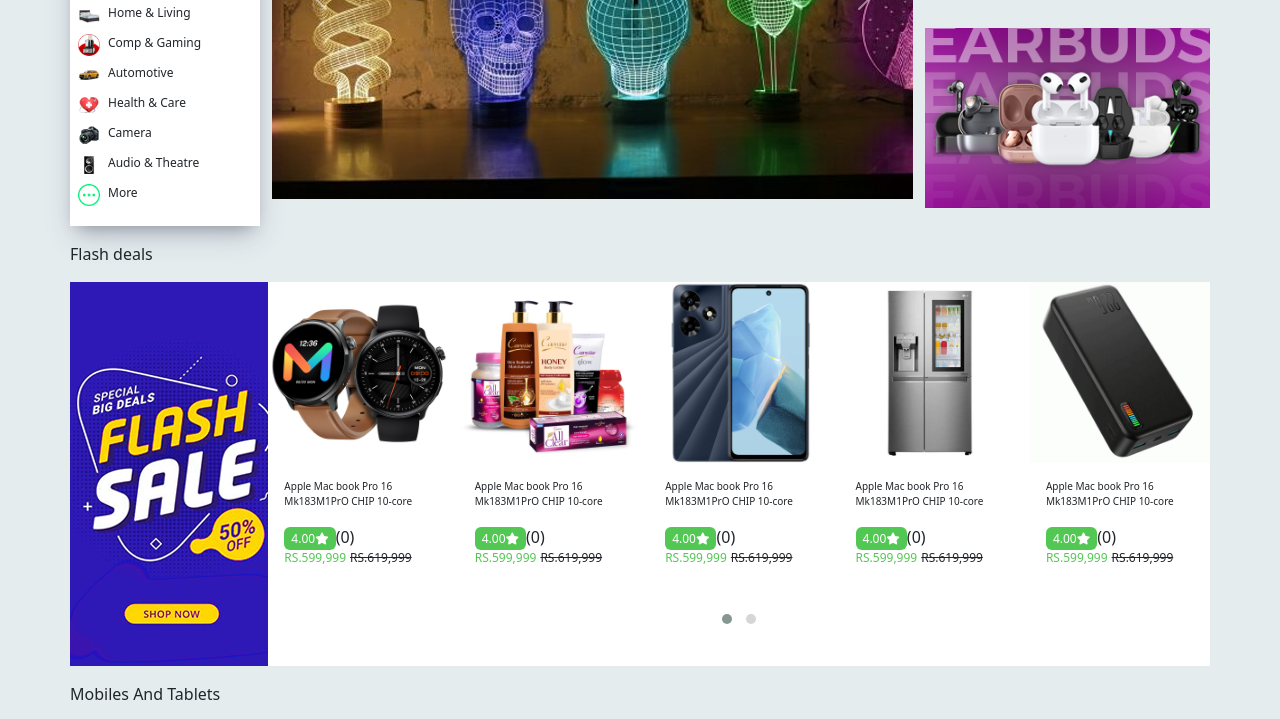
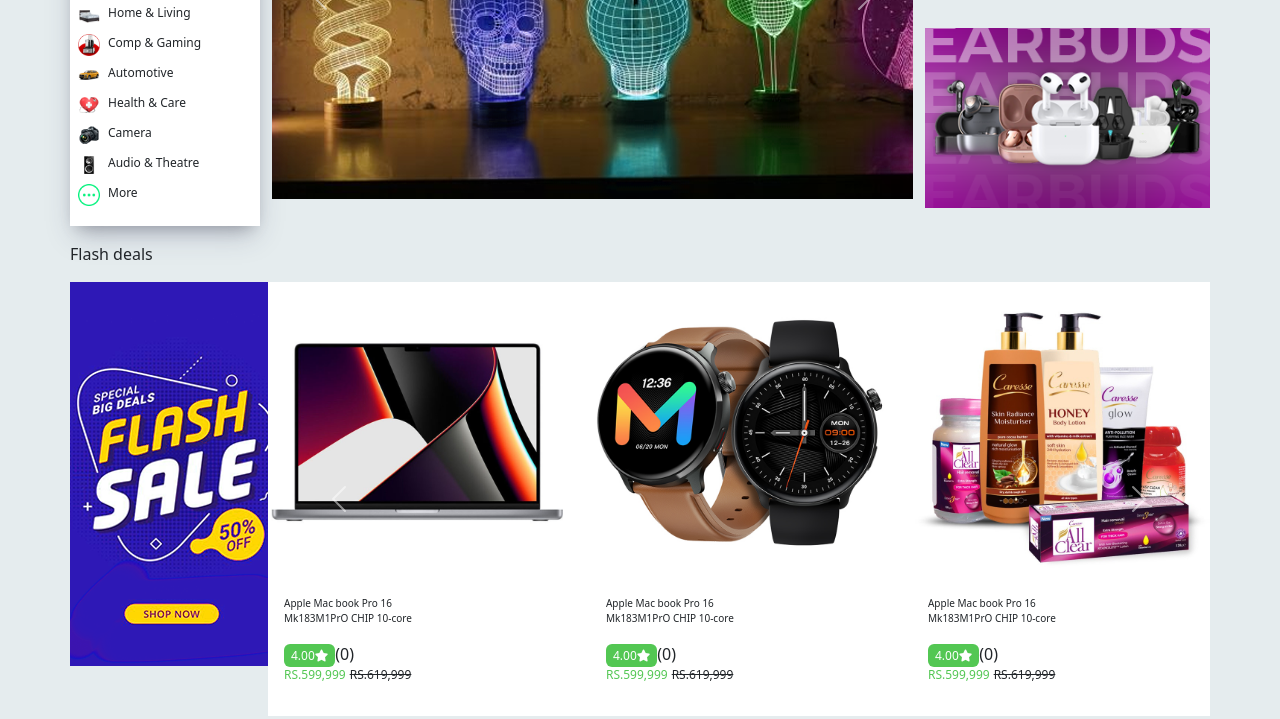
Before and after one commit to MoazREHamni/printhouse, a plain HTML site: page index.html in a window 1280 px wide. Shown: the part 324-1043 px from the top of the page. Drawn offline with nearby package versions, Linux system fonts and the light colour scheme; files whose address does not match are found by name; a web font is replaced by a local one.

Commit message:
Update index.html

```diff
--- a/index.html
+++ b/index.html
@@ -700,145 +700,66 @@
   </div>
 
   <!-- >>>>>>>>>>>>>>>>>>>>>>>>>>>>>>>>>>>>>O W L  N U M B E R  1>>>>>>>>>>>>>>>>>>>>>>>>>>>>>>>>> -->
-
-  <div class="container  mt-3 p-0">
+<div class="container mt-3 p-0">
     <p>Flash deals</p>
     <div class="row g-5">
-      <div class="col-lg-2 ">
+        <div class="col-lg-2">
             <img src="owl-1/0.1.png" alt="">
         </div>
-      <div class="col-10 ">
+        <div class="col-10">
             <div class="layout">
-
-          <div class="owl-carousel owl-theme ">
-            <div class="item">
-              <div class="card  border-0">
+                <div id="bootstrapCarousel" class="carousel slide" data-bs-ride="carousel">
+                    <div class="carousel-inner">
+                        <div class="carousel-item active">
+                            <div class="row">
+                                <div class="col-4">
+                                    <div class="card border-0">
                                         <img src="owl-1/1.jpg" class="card-img-top" alt="...">
                                         <div class="card-body">
                                             <p class="owl-p">Apple Mac book Pro 16 <br> Mk183M1PrO CHIP 10-core</p>
                                             <a href="" class="owl-a">4.00<i class="fa-solid fa-star"></i></a>(0)
-                  <p class="owl-2p">RS.599,999 <span
-                      class="text-dark text-decoration-line-through ms-1">RS.619,999</span>
-                  </p>
-
-                </div>
-              </div>
-            </div>
-            <div class="item">
-              <div class="card  border-0">
+                                            <p class="owl-2p">RS.599,999 <span class="text-dark text-decoration-line-through ms-1">RS.619,999</span></p>
+                                        </div>
+                                    </div>
+                                </div>
+                                <div class="col-4">
+                                    <div class="card border-0">
                                         <img src="owl-1/2.png" class="card-img-top" alt="...">
                                         <div class="card-body">
                                             <p class="owl-p">Apple Mac book Pro 16 <br> Mk183M1PrO CHIP 10-core</p>
                                             <a href="" class="owl-a">4.00<i class="fa-solid fa-star"></i></a>(0)
-                  <p class="owl-2p">RS.599,999 <span
-                      class="text-dark text-decoration-line-through ms-1">RS.619,999</span>
-                  </p>
-                </div>
-              </div>
-            </div>
-            <div class="item">
-              <div class="card  border-0">
+                                            <p class="owl-2p">RS.599,999 <span class="text-dark text-decoration-line-through ms-1">RS.619,999</span></p>
+                                        </div>
+                                    </div>
+                                </div>
+                                <div class="col-4">
+                                    <div class="card border-0">
                                         <img src="owl-1/3.jpg" class="card-img-top" alt="...">
                                         <div class="card-body">
                                             <p class="owl-p">Apple Mac book Pro 16 <br> Mk183M1PrO CHIP 10-core</p>
                                             <a href="" class="owl-a">4.00<i class="fa-solid fa-star"></i></a>(0)
-                  <p class="owl-2p">RS.599,999 <span
-                      class="text-dark text-decoration-line-through ms-1">RS.619,999</span>
-                  </p>
-                </div>
-              </div>
-            </div>
-            <div class="item">
-              <div class="card  border-0">
-                <img src="owl-1/4.jpg" class="card-img-top" alt="...">
-                <div class="card-body">
-                  <p class="owl-p">Apple Mac book Pro 16 <br> Mk183M1PrO CHIP 10-core</p>
-                  <a href="" class="owl-a">4.00<i class="fa-solid fa-star"></i></a>(0)
-                  <p class="owl-2p">RS.599,999 <span
-                      class="text-dark text-decoration-line-through ms-1">RS.619,999</span>
-                  </p>
-                </div>
-              </div>
-            </div>
-            <div class="item">
-              <div class="card  border-0">
-                <img src="owl-1/5.jpg" class="card-img-top" alt="...">
-                <div class="card-body">
-                  <p class="owl-p">Apple Mac book Pro 16 <br> Mk183M1PrO CHIP 10-core</p>
-                  <a href="" class="owl-a">4.00<i class="fa-solid fa-star"></i></a>(0)
-                  <p class="owl-2p">RS.599,999 <span
-                      class="text-dark text-decoration-line-through ms-1">RS.619,999</span>
-                  </p>
-                </div>
-              </div>
-            </div>
-            <div class="item">
-              <div class="card  border-0">
-                <img src="owl-1/6.gif" class="card-img-top" alt="...">
-                <div class="card-body">
-                  <p class="owl-p">Apple Mac book Pro 16 <br> Mk183M1PrO CHIP 10-core</p>
-                  <a href="" class="owl-a">4.00<i class="fa-solid fa-star"></i></a>(0)
-                  <p class="owl-2p">RS.599,999 <span
-                      class="text-dark text-decoration-line-through ms-1">RS.619,999</span>
-                  </p>
-                </div>
-              </div>
-            </div>
-            <div class="item">
-              <div class="card  border-0">
-                <img src="owl-1/7.jpg" class="card-img-top" alt="...">
-                <div class="card-body">
-                  <p class="owl-p">Apple Mac book Pro 16 <br> Mk183M1PrO CHIP 10-core</p>
-                  <a href="" class="owl-a">4.00<i class="fa-solid fa-star"></i></a>(0)
-                  <p class="owl-2p">RS.599,999 <span
-                      class="text-dark text-decoration-line-through ms-1">RS.619,999</span>
-                  </p>
-                </div>
-              </div>
-            </div>
-            <div class="item">
-              <div class="card  border-0">
-                <img src="owl-1/8.gif" class="card-img-top" alt="...">
-                <div class="card-body">
-                  <p class="owl-p">Apple Mac book Pro 16 <br> Mk183M1PrO CHIP 10-core</p>
-                  <a href="" class="owl-a">4.00<i class="fa-solid fa-star"></i></a>(0)
-                  <p class="owl-2p">RS.599,999 <span
-                      class="text-dark text-decoration-line-through ms-1">RS.619,999</span>
-                  </p>
-                </div>
-              </div>
-            </div>
-            <div class="item">
-              <div class="card  border-0">
-                <img src="owl-1/9.jpg" class="card-img-top" alt="...">
-                <div class="card-body">
-                  <p class="owl-p">Apple Mac book Pro 16 <br> Mk183M1PrO CHIP 10-core</p>
-                  <a href="" class="owl-a">4.00<i class="fa-solid fa-star"></i></a>(0)
-                  <p class="owl-2p">RS.599,999 <span
-                      class="text-dark text-decoration-line-through ms-1">RS.619,999</span>
-                  </p>
-                </div>
-              </div>
-            </div>
-            <div class="item">
-              <div class="card  border-0">
-                <img src="owl-1/10.png" class="card-img-top" alt="...">
-                <div class="card-body">
-                  <p class="owl-p">Apple Mac book Pro 16 <br> Mk183M1PrO CHIP 10-core</p>
-                  <a href="" class="owl-a">4.00<i class="fa-solid fa-star"></i></a>(0)
-                  <p class="owl-2p">RS.599,999 <span
-                      class="text-dark text-decoration-line-through ms-1">RS.619,999</span>
-                  </p>
-                </div>
-              </div>
-            </div>
-
-          </div>
-
-        </div>
-      </div>
-    </div>
-  </div>
+                                            <p class="owl-2p">RS.599,999 <span class="text-dark text-decoration-line-through ms-1">RS.619,999</span></p>
+                                        </div>
+                                    </div>
+                                </div>
+                            </div>
+                        </div>
+                        <!-- Add more carousel items here -->
+                    </div>
+                    <button class="carousel-control-prev" type="button" data-bs-target="#bootstrapCarousel" data-bs-slide="prev">
+                        <span class="carousel-control-prev-icon" aria-hidden="true"></span>
+                        <span class="visually-hidden">Previous</span>
+                    </button>
+                    <button class="carousel-control-next" type="button" data-bs-target="#bootstrapCarousel" data-bs-slide="next">
+                        <span class="carousel-control-next-icon" aria-hidden="true"></span>
+                        <span class="visually-hidden">Next</span>
+                    </button>
+                </div>
+            </div>
+        </div>
+    </div>
+</div>
+
 
   <!-- >>>>>>>>>>>>>>>>>>>>>>>>>>>>>>O W L   N U M B E R  2>>>>>>>>>>>>>>>>>>>>>>>>>>>>>>>>>>>>>>> -->
 
```
Lines whose indentation alone changed are shown as unchanged.
